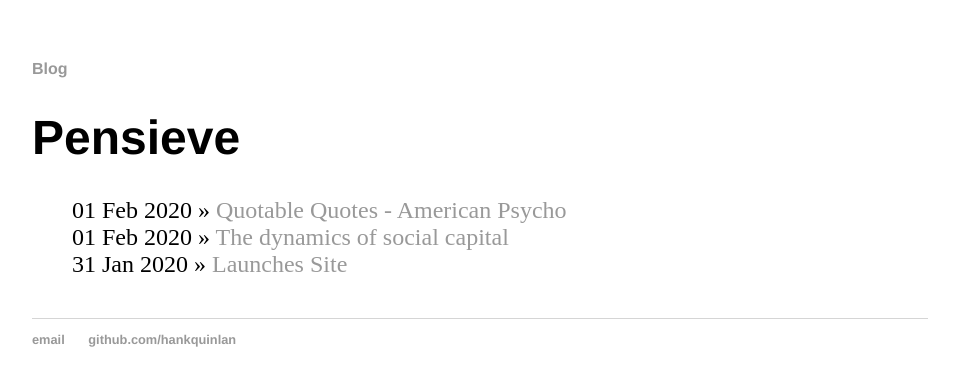
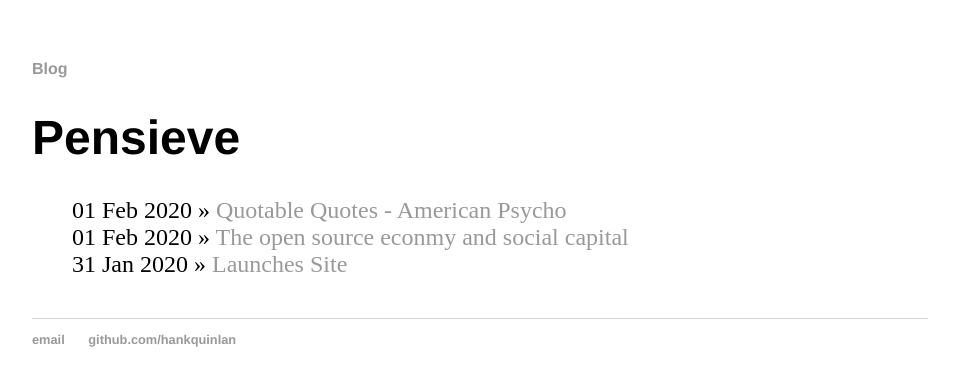
Before and after one commit to dhruvnigam93/dhruvnigam93.github.io, a Jekyll site: the page built from blog/index.html, in a window 1280 px wide. Shown: the top 386 px of the page, without its empty margins (160-1119 px from the left). Built offline with Jekyll 4.4.1, drawn with Linux system fonts in a browser that asks for light colours.

Commit message:
Update and rename 2014-04-30-social-capital.md to 2014-04-30-open-source-economy-social-capital.md

```diff
--- a/_posts/2014-04-30-social-capital.md
+++ b/_posts/2014-04-30-open-source-economy-social-capital.md
@@ -1,6 +1,6 @@
 ---
 layout: post
-title: "The dynamics of social capital"
+title: "The open source econmy and social capital"
 date: 2020-02-01
 ---
 
```
